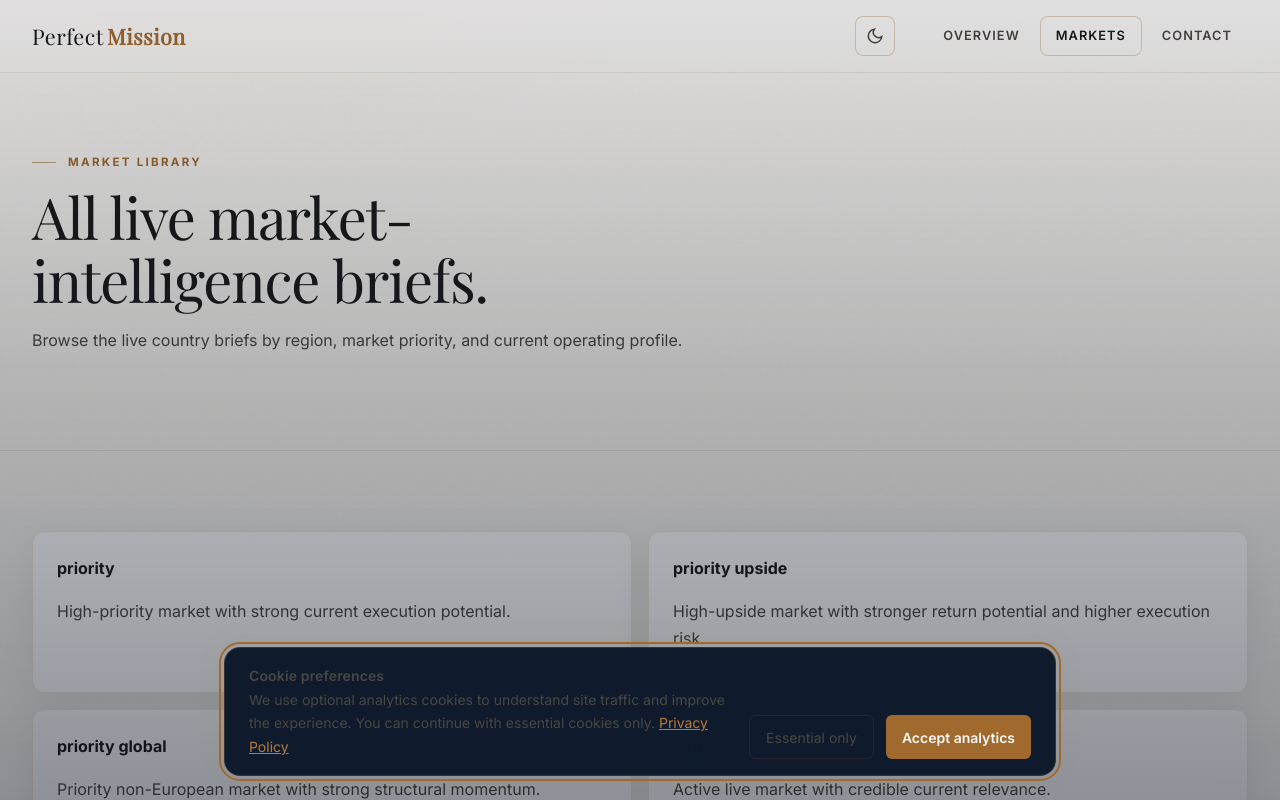
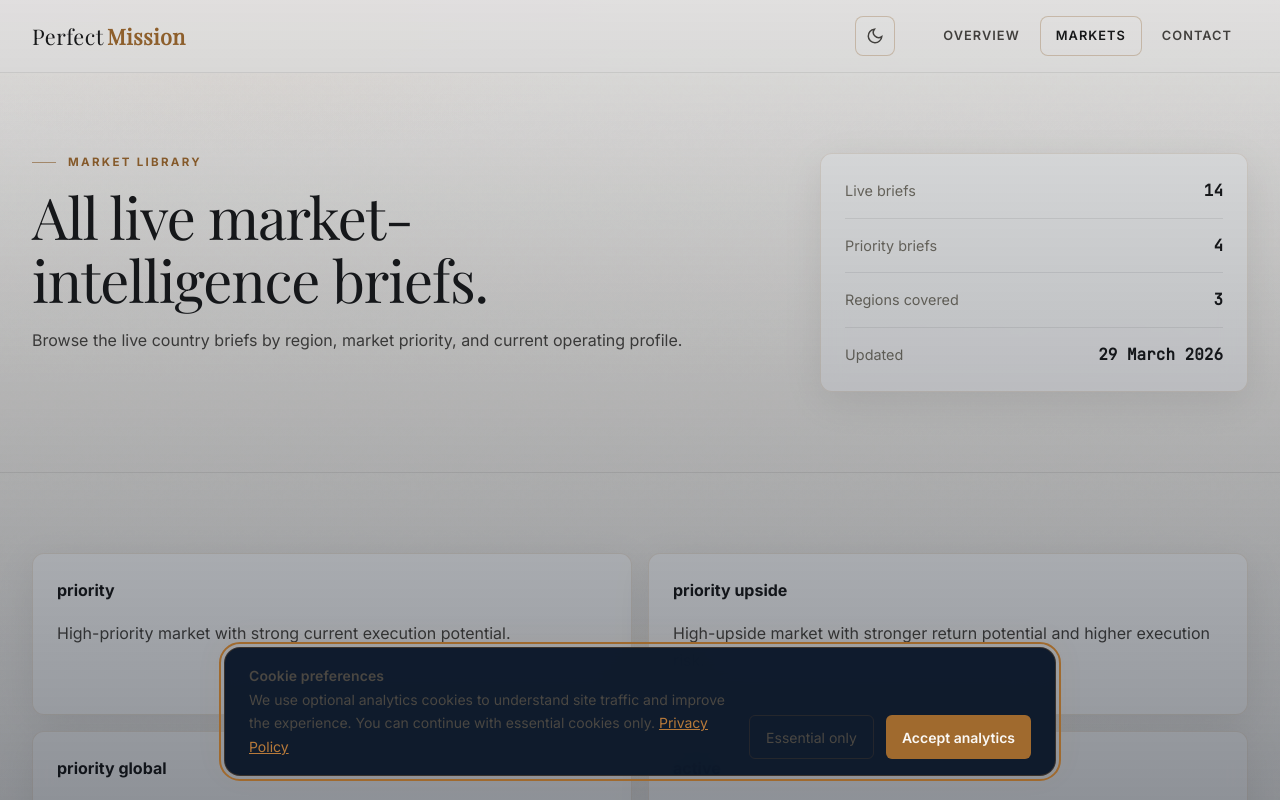
Before and after one commit to m-check1B/perfectmission-website, a SvelteKit app: page /markets in a window 1280 px wide. Shown: the top 800 px of the page. Built offline with nearby package versions, Linux system fonts and the light colour scheme; a web font is replaced by a local one.

Commit message:
autodev: perfectmission-website cycle - Build SvelteKit website for Perf
Run: 20260402T140002

Project root: /Users/matejhavlin/github/websites/perfectmission.co.uk

```diff
--- a/src/routes/markets/+page.svelte
+++ b/src/routes/markets/+page.svelte
@@ -27,6 +27,10 @@
       .flatMap((group) => group.markets)
       .toSorted((left, right) => left.priority_rank - right.priority_rank)
   );
+  const priorityBriefCount = $derived(
+    allMarkets.filter((market) => market.status.startsWith('priority')).length
+  );
+  const lastUpdatedLabel = $derived(formatDateLabel(data.lastUpdated));
   const breadcrumbSchema = buildBreadcrumbSchema([
     { name: 'Home', path: '/' },
     { name: 'Markets', path: '/markets/' }
@@ -59,6 +63,20 @@
       }))
     }
   });
+
+  function formatDateLabel(dateString: string) {
+    const normalizedDate = dateString.includes('T') ? dateString : `${dateString}T00:00:00Z`;
+    const parsedDate = new Date(normalizedDate);
+
+    if (Number.isNaN(parsedDate.getTime())) {
+      return dateString;
+    }
+
+    return new Intl.DateTimeFormat('en-GB', {
+      dateStyle: 'long',
+      timeZone: 'UTC'
+    }).format(parsedDate);
+  }
 </script>
 
 <Seo
@@ -70,13 +88,34 @@
 
 <main id="main-content" class="section-stack" tabindex="-1">
     <section class="section">
-      <div class="container page-intro">
+      <div class="container detail-hero">
+        <div class="page-intro">
           <p class="eyebrow">Market library</p>
           <h1>All live market-intelligence briefs.</h1>
           <p>
             Browse the live country briefs by region, market priority, and current operating
             profile.
           </p>
+        </div>
+
+        <aside class="detail-summary">
+          <div class="detail-summary__row">
+            <span>Live briefs</span>
+            <strong>{allMarkets.length}</strong>
+          </div>
+          <div class="detail-summary__row">
+            <span>Priority briefs</span>
+            <strong>{priorityBriefCount}</strong>
+          </div>
+          <div class="detail-summary__row">
+            <span>Regions covered</span>
+            <strong>{data.marketGroups.length}</strong>
+          </div>
+          <div class="detail-summary__row">
+            <span>Updated</span>
+            <strong><time datetime={data.lastUpdated}>{lastUpdatedLabel}</time></strong>
+          </div>
+        </aside>
       </div>
     </section>
 
```
Lines whose indentation alone changed are shown as unchanged.
